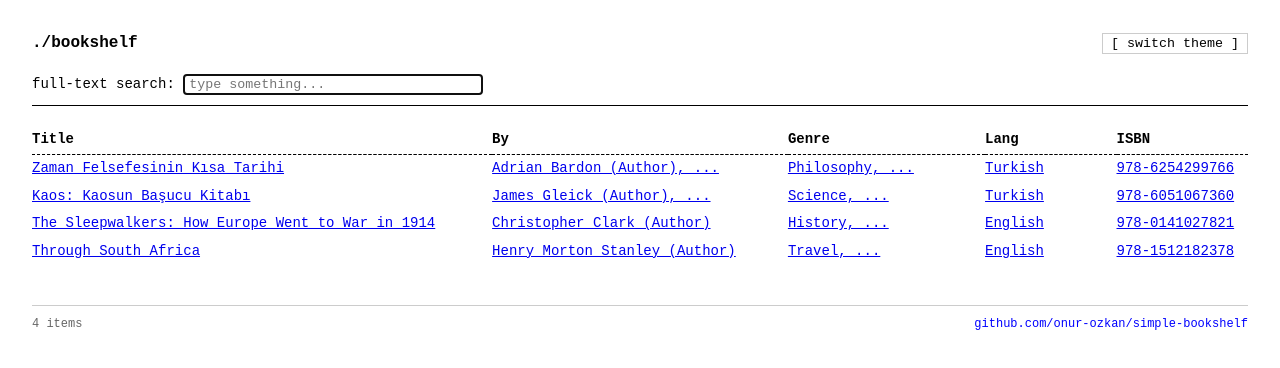
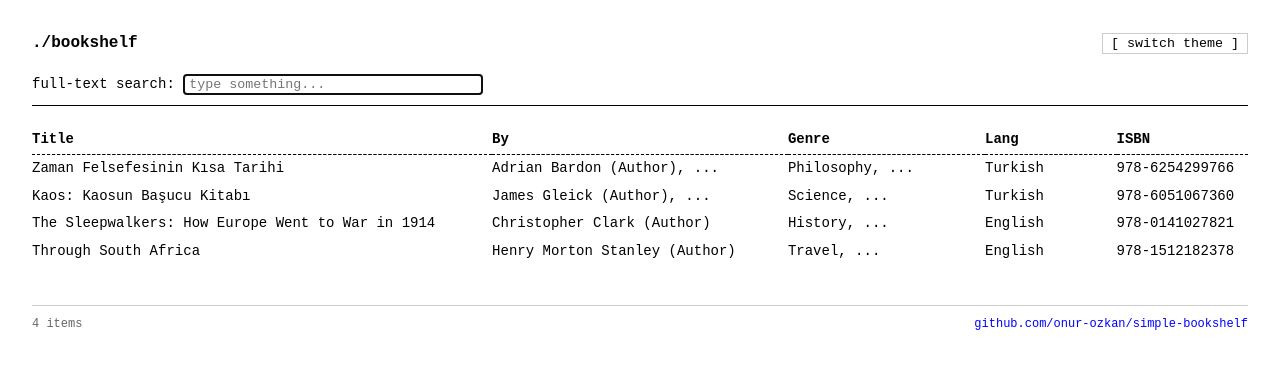
Before and after one commit to onur-ozkan/simple-bookshelf, a plain HTML site: page index.html in a window 1280 px wide. Drawn offline with Linux system fonts and the light colour scheme.

Commit message:
update book-link colors
Signed-off-by: Onur Özkan <work@onurozkan.dev>

```diff
--- a/style.css
+++ b/style.css
@@ -179,9 +179,10 @@ tr:hover td {
     text-decoration: none;
 }
 
-.source-link a:hover,
-.source-link a:focus {
-    text-decoration: underline;
+.book-link,
+.book-link:visited {
+    color: inherit;
+    text-decoration: none;
 }
 
 .details-overlay {
```
